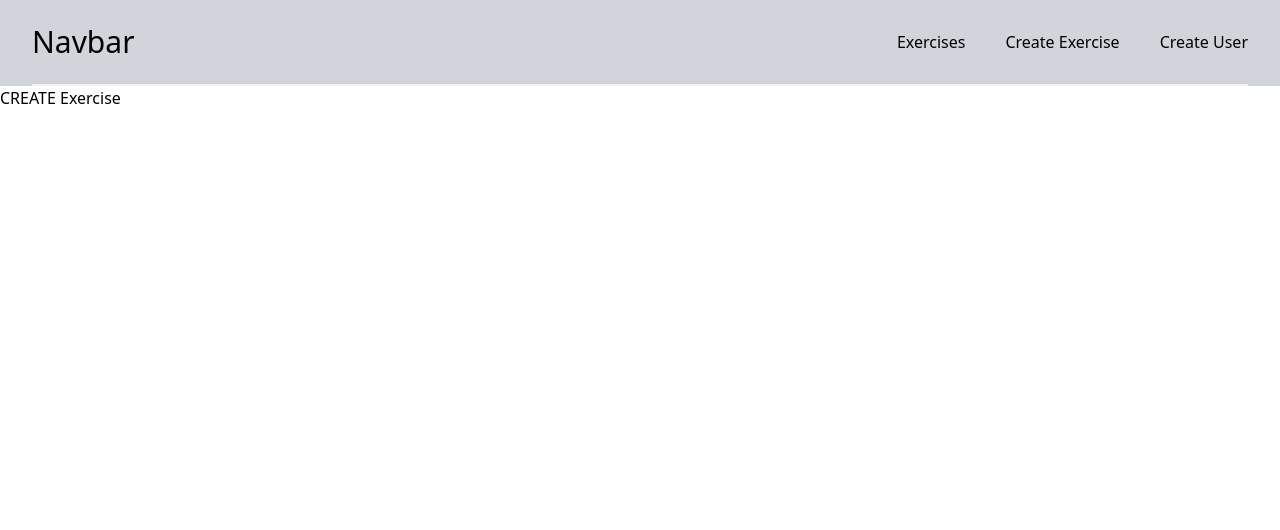
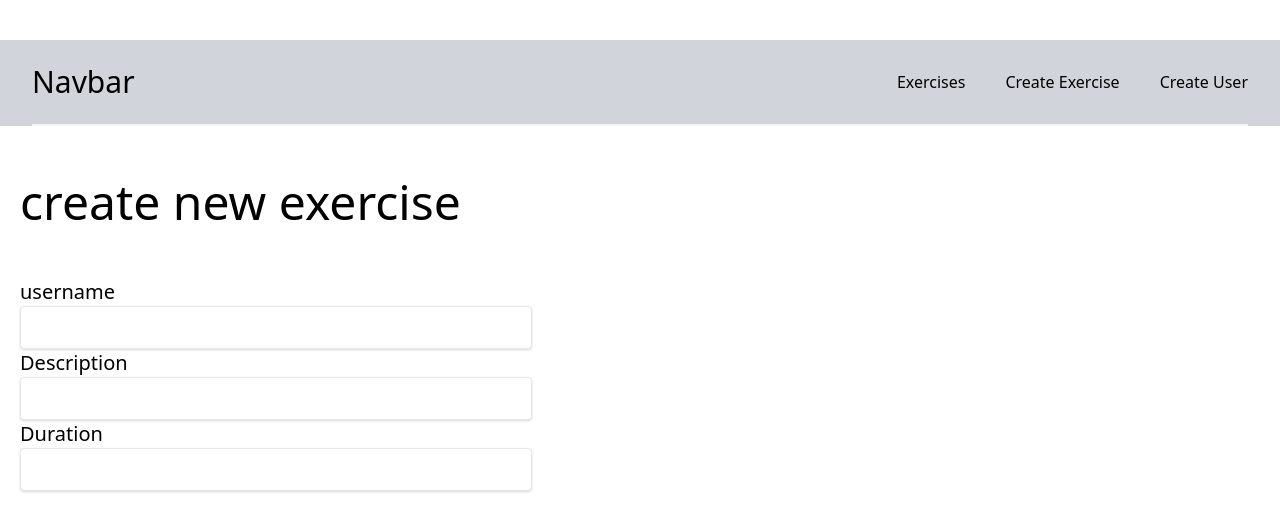
Before and after one commit to BrunojayParis/exercise_tracker, a React (Create React App) app in the folder extracker/: page /create in a window 1280 px wide. Shown: the top 530 px of the page. Built offline with nearby package versions, Linux system fonts and the light colour scheme.

Commit message:
styled the 'create new exercise' page with tailwind.

```diff
--- a/extracker/src/App.js
+++ b/extracker/src/App.js
@@ -11,7 +11,7 @@ import CreateUser from "./components/CreateUser";
 function App() {
   return (
     <Router>
-      <div className="conteiner">
+      <div className="py-10">
         <Navbar />
         <div>
           {/* A <Switch> looks through its children <Route>s and
--- a/extracker/src/components/CreateExercise.js
+++ b/extracker/src/components/CreateExercise.js
@@ -1,13 +1,50 @@
-import React from 'react';
+import React, { useState } from "react";
 
-const CreateExercise = () =>{
+const CreateExercise = () => {
+  //Hooks
+  const [exercise, setExercise] = useState({
+    userName: "",
+    description: "",
+    duration: 0,
+    date: new Date(),
+  });
 
+  //Functions
 
-    return(
-        <div>
-            <h1>CREATE Exercise</h1>
-        </div>
-    )
-}
+  const addUsername = (e) => {
+    setExercise({
+      userName: e.target.value,
+    });
+  };
+  const addDescription = (e) => {
+    setExercise({
+      description: e.target.value,
+    });
+  };
+  const addDuration = (e) => {
+    setExercise({
+      duration: e.target.value,
+    });
+  };
+  const addDate = (date) => {
+    setExercise({
+      date: date,
+    });
+  };
+
+  return (
+    <div className="flex flex-col m-5 justify-start">
+        <h2 className="text-5xl py-8">create new exercise</h2>
+      <form className="flex flex-col text-xl max-w-lg py-5">
+        <label>username</label>
+        <input className="shadow appearance-none border rounded w-full py-2 px-3 text-gray-700 leading-tight focus:outline-none focus:shadow-outline" type="text" onChange={addUsername} />
+        <label>Description</label>
+        <input className="shadow appearance-none border rounded w-full py-2 px-3 text-gray-700 leading-tight focus:outline-none focus:shadow-outline" type="text" onChange={addDescription} />
+        <label>Duration</label>
+        <input className="shadow appearance-none border rounded w-full py-2 px-3 text-gray-700 leading-tight focus:outline-none focus:shadow-outline" type="number" onChange={addDuration} />
+      </form>
+    </div>
+  );
+};
 
 export default CreateExercise;
```
